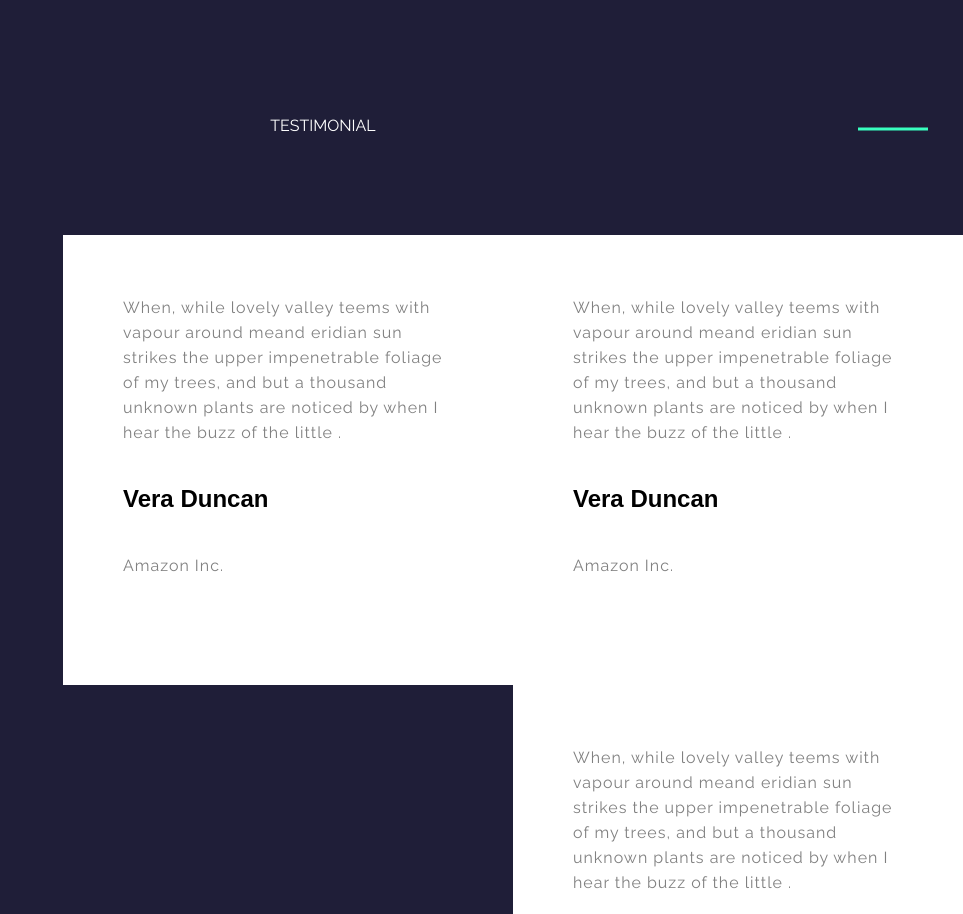
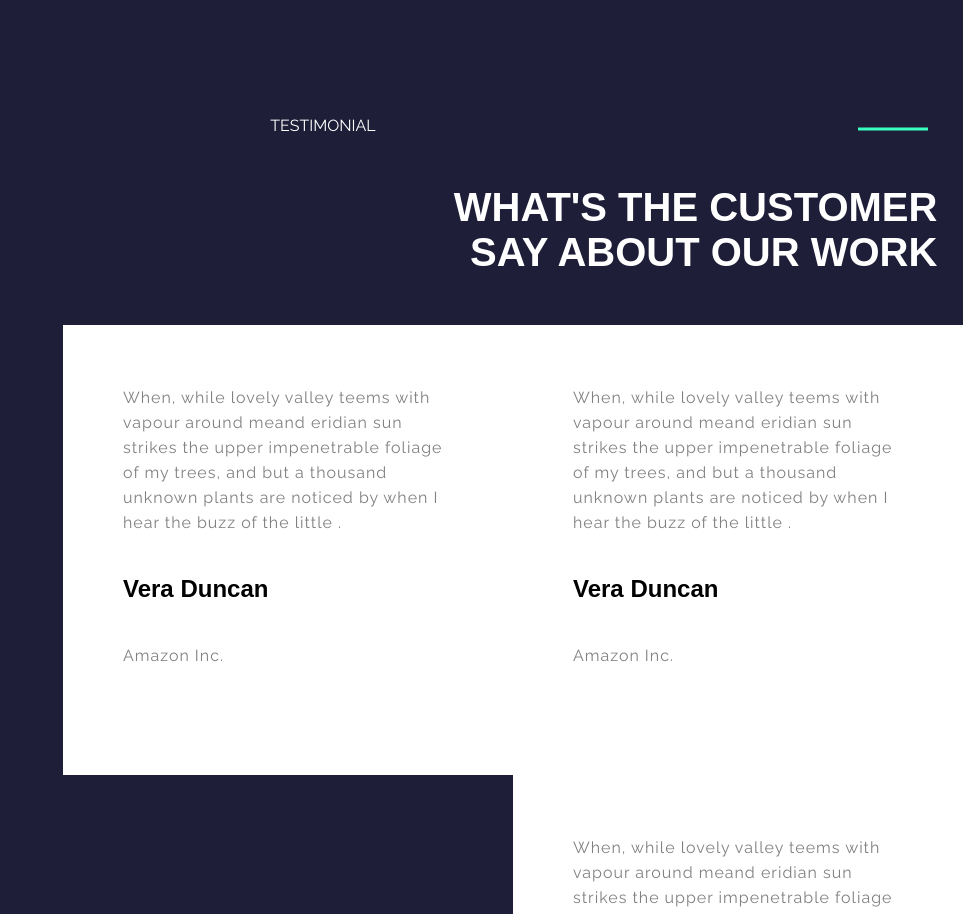
Before and after one commit to guglielmopiasenti/proj-html-vuejs, a Vue app: page / in a window 1280 px wide. Shown: the part 3880-4794 px from the top of the page, without its empty margins (317-1280 px from the left). Built offline with nearby package versions, Linux system fonts and the light colour scheme; a web font is replaced by a local one.

Commit message:
prop added

```diff
--- a/src/components/AppMain.vue
+++ b/src/components/AppMain.vue
@@ -29,7 +29,7 @@ export default {
         <ProjectCard title="OUR EXPERT TRUSTED CONSULTANTS HELP CLIENTS" />
     </section>
     <section id="testimonial">
-        <TestimonialCard />
+        <TestimonialCard title="WHAT'S THE CUSTOMER SAY ABOUT OUR WORK" />
     </section>
     <section id="blog">
         <BlogCard />
```
